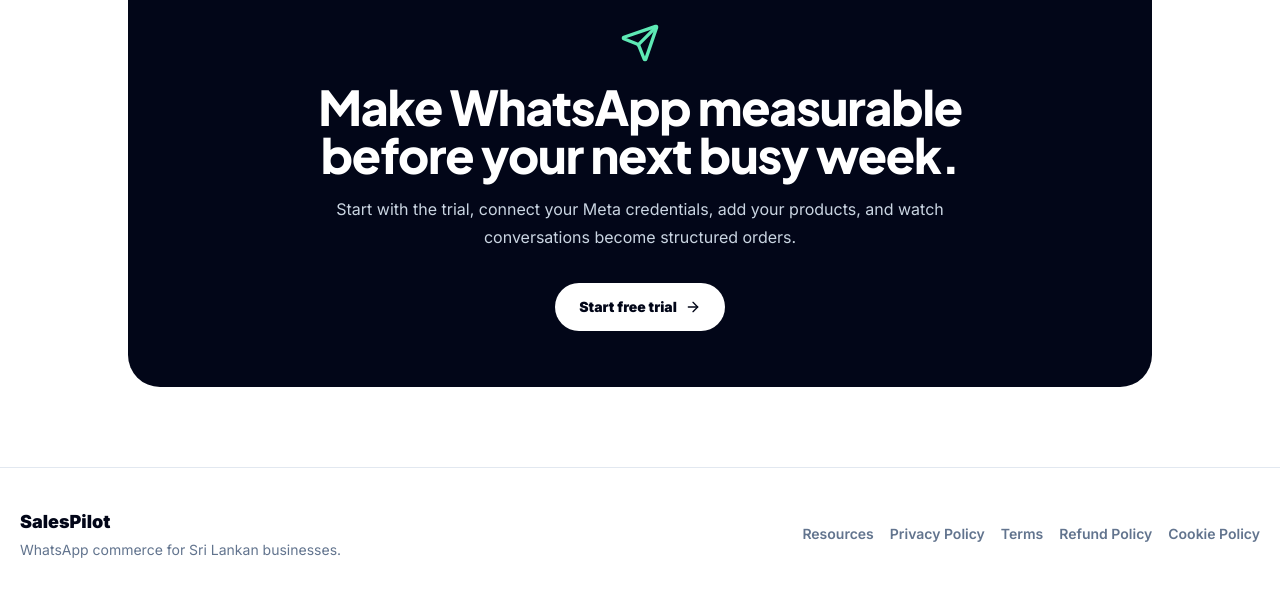
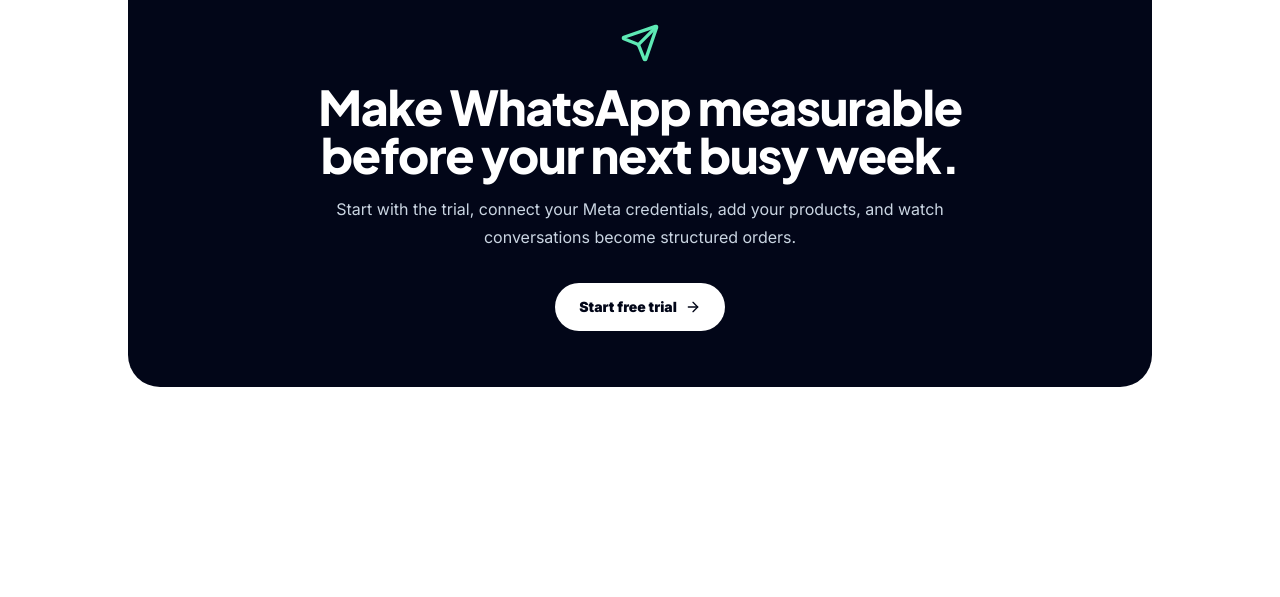
Before and after one commit to kithmina1999/salespilot-landing, a Next.js app: page / in a window 1280 px wide. Shown: the part 5251-5848 px from the top of the page. Built offline with nearby package versions, Linux system fonts and the light colour scheme; no server answers.

Commit message:
chores: update sticky footer

```diff
--- a/app/page.tsx
+++ b/app/page.tsx
@@ -17,6 +17,7 @@
 import { icons, landingContent, type Locale } from "@/lib/landing-content";
 import { resources } from "@/lib/resources";
 import { appUrl } from "@/lib/site";
+import { StickyFooter } from "@/components/sticky-footer";
 
 function SectionHeader({
   eyebrow,
@@ -329,27 +330,7 @@
         </div>
       </section>
 
-      <Footer />
+      <StickyFooter />
     </main>
   );
 }
-
-function Footer() {
-  return (
-    <footer className="border-t border-slate-200 px-5 py-10">
-      <div className="mx-auto flex max-w-7xl flex-col gap-6 md:flex-row md:items-center md:justify-between">
-        <div>
-          <p className="text-lg font-black text-slate-950">SalesPilot</p>
-          <p className="mt-1 text-sm text-slate-500">WhatsApp commerce for Sri Lankan businesses.</p>
-        </div>
-        <div className="flex flex-wrap gap-4 text-sm font-semibold text-slate-500">
-          <Link href="/resources" className="hover:text-slate-950">Resources</Link>
-          <Link href="/privacy-policy" className="hover:text-slate-950">Privacy Policy</Link>
-          <Link href="/terms-and-conditions" className="hover:text-slate-950">Terms</Link>
-          <Link href="/refund-policy" className="hover:text-slate-950">Refund Policy</Link>
-          <Link href="/cookie-policy" className="hover:text-slate-950">Cookie Policy</Link>
-        </div>
-      </div>
-    </footer>
-  );
-}
--- /dev/null
+++ b/components/sticky-footer.tsx
@@ -0,0 +1,146 @@
+"use client";
+
+import { useRef } from "react";
+import gsap from "gsap";
+import { useGSAP } from "@gsap/react";
+import { ScrollTrigger } from "gsap/ScrollTrigger";
+import Link from "next/link";
+import { FaFacebook, FaWhatsapp, FaMedium, FaLinkedin, FaGithub } from "react-icons/fa6";
+
+if (typeof window !== "undefined") {
+  gsap.registerPlugin(ScrollTrigger);
+}
+
+const footerData = {
+  sections: [
+    {
+      title: "Product",
+      links: [
+        { label: "Features", href: "#features" },
+        { label: "Pricing", href: "#pricing" },
+      ]
+    },
+    {
+      title: "Resources",
+      links: [
+        { label: "Blog", href: "#" },
+        { label: "WhatsApp Guide", href: "#" },
+        { label: "Help Center", href: "#" },
+      ]
+    },
+    {
+      title: "Contact",
+      links: [
+        { label: "support@salespilot.lk", href: "mailto:support@salespilot.lk" },
+        { label: "+94 77 123 4567", href: "tel:+94771234567" },
+        { label: "Colombo, Sri Lanka", href: "#" },
+      ]
+    },
+    {
+      title: "Legal",
+      links: [
+        { label: "Privacy Policy", href: "/privacy-policy" },
+        { label: "Terms of Service", href: "/terms-and-conditions" },
+        { label: "Refund Policy", href: "/refund-policy" },
+      ]
+    },
+  ],
+  social: [
+    { href: "#", label: "Facebook", icon: <FaFacebook size={18} /> },
+    { href: "#", label: "WhatsApp", icon: <FaWhatsapp size={18} /> },
+    { href: "#", label: "Medium", icon: <FaMedium size={18} /> },
+    { href: "#", label: "LinkedIn", icon: <FaLinkedin size={18} /> },
+    { href: "#", label: "GitHub", icon: <FaGithub size={18} /> },
+
+  ],
+  title: "SalesPilot.",
+  subtitle: "WhatsApp Commerce OS",
+  copyright: "© 2026 SalesPilot. All rights reserved.",
+};
+
+export function StickyFooter() {
+  const containerRef = useRef<HTMLDivElement>(null);
+
+  useGSAP(() => {
+    // Parallax entrance animations synced with the scroll reveal
+    const tl = gsap.timeline({
+      scrollTrigger: {
+        trigger: containerRef.current,
+        start: "top bottom",
+        end: "bottom bottom",
+        scrub: 1,
+      }
+    });
+
+    tl.fromTo(".footer-nav", { y: 30, opacity: 0.5 }, { y: 0, opacity: 1, stagger: 0.1 })
+      .fromTo(".footer-title", { y: 50, scale: 0.95, opacity: 0.5 }, { y: 0, scale: 1, opacity: 1 }, "<0.2");
+  }, { scope: containerRef });
+
+  return (
+    <div
+      className="relative h-[80vh]"
+      style={{ clipPath: "polygon(0% 0, 100% 0%, 100% 100%, 0 100%)" }}
+      ref={containerRef}
+    >
+      <div className="relative h-[calc(100vh+80vh)] -top-[100vh]">
+        <div className="h-[80vh] sticky top-[calc(100vh-80vh)]">
+          <div className="bg-slate-950 text-slate-200 py-16 px-8 md:px-16 h-full w-full flex flex-col justify-between relative overflow-hidden">
+            {/* Ambient Background Glows */}
+            <div className="absolute top-0 right-0 w-[500px] h-[500px] bg-emerald-500/10 rounded-full blur-[100px] pointer-events-none" />
+            <div className="absolute bottom-0 left-0 w-[500px] h-[500px] bg-blue-500/10 rounded-full blur-[100px] pointer-events-none" />
+
+            <div className="relative z-10 grid grid-cols-2 md:grid-cols-4 gap-8 md:gap-12">
+              {footerData.sections.map((section) => (
+                <div key={section.title} className="footer-nav flex flex-col gap-5">
+                  <h3 className="uppercase text-slate-500 text-xs font-black tracking-widest font-heading border-b border-slate-800 pb-2">
+                    {section.title}
+                  </h3>
+                  <div className="flex flex-col gap-3">
+                    {section.links.map((link) => (
+                      <Link
+                        key={link.label}
+                        href={link.href}
+                        className="text-slate-400 hover:text-white transition-colors duration-300 text-sm font-sans w-fit relative group"
+                      >
+                        {link.label}
+                        <span className="absolute -bottom-1 left-0 w-0 h-0.5 bg-emerald-500 transition-all duration-300 group-hover:w-full" />
+                      </Link>
+                    ))}
+                  </div>
+                </div>
+              ))}
+            </div>
+
+            <div className="relative z-10 flex flex-col md:flex-row justify-between items-start md:items-end gap-6 mt-12">
+              <div className="flex-1 footer-title overflow-hidden">
+                <h1 className="text-[18vw] md:text-[14vw] leading-none font-heading font-black text-white tracking-tighter cursor-default">
+                  {footerData.title}
+                </h1>
+                <div className="flex items-center gap-4 mt-4">
+                  <div className="w-12 h-1 bg-gradient-to-r from-emerald-400 to-blue-500 rounded-full" />
+                  <p className="text-slate-400 font-sans text-sm font-semibold">{footerData.subtitle}</p>
+                </div>
+              </div>
+
+              <div className="text-left md:text-right footer-title flex flex-col items-start md:items-end gap-5">
+                <p className="text-slate-500 text-sm font-sans font-medium">{footerData.copyright}</p>
+                <div className="flex gap-3">
+                  {footerData.social.map((s) => (
+                    <a
+                      key={s.label}
+                      href={s.href}
+                      aria-label={s.label}
+                      className="w-10 h-10 rounded-full bg-slate-900 border border-slate-800 flex items-center justify-center text-slate-400 hover:text-white hover:bg-slate-800 hover:border-emerald-500 transition-all duration-300 hover:scale-110 hover:shadow-[0_0_15px_rgba(52,211,153,0.3)]"
+                    >
+                      {s.icon}
+                    </a>
+                  ))}
+                </div>
+              </div>
+            </div>
+          </div>
+        </div>
+      </div>
+    </div>
+  );
+}
--- a/package.json
+++ b/package.json
@@ -19,6 +19,7 @@
     "radix-ui": "^1.4.3",
     "react": "19.2.4",
     "react-dom": "19.2.4",
+    "react-icons": "^5.6.0",
     "shadcn": "^4.3.0",
     "tailwind-merge": "^3.5.0",
     "tw-animate-css": "^1.4.0"
```
Also changed, not shown: 1 other file (tests, documents, lock files or other folders).
